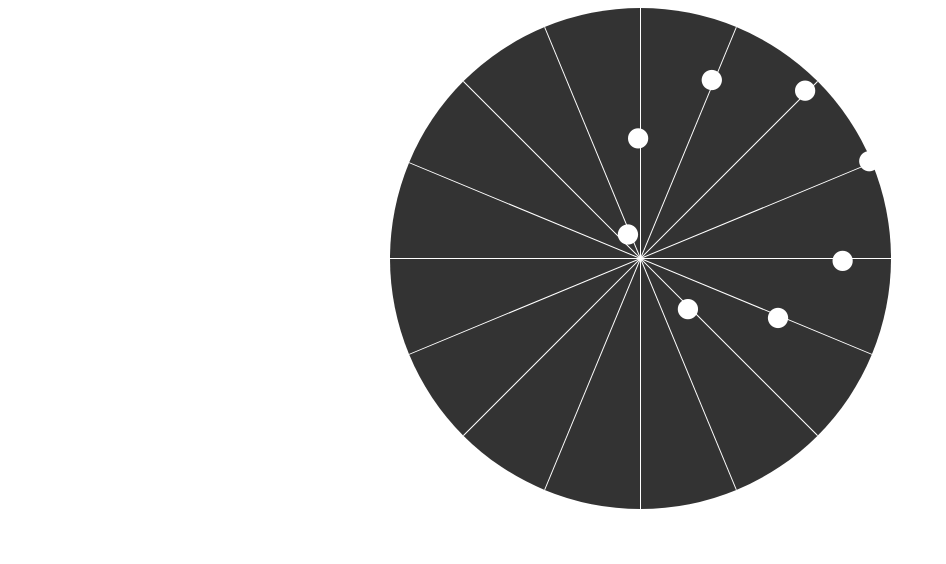
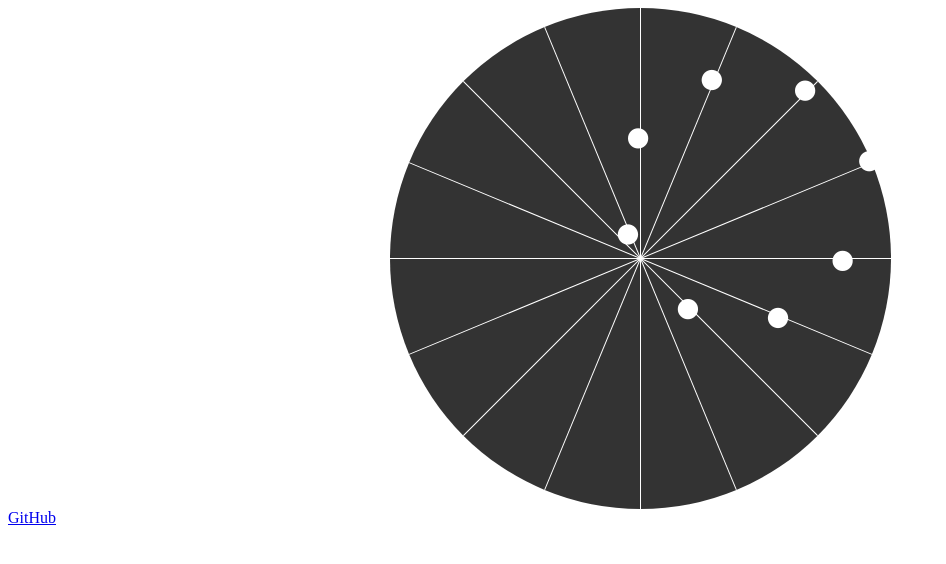
Before and after one commit to devmru/points-move-along-the-line, a plain HTML site: page index.html in a window 1280 px wide. Shown: the whole page, without its empty margins (0-946 px from the left). Drawn offline with Linux system fonts and the light colour scheme.

Commit message:
Update index.html

```diff
--- a/index.html
+++ b/index.html
@@ -32,5 +32,6 @@
          <p class="point"></p>
       </div>
    </div>
+   <a href="https://github.com/devmru/points-move-along-the-line">GitHub</a>
 </body>
 </html>
```
